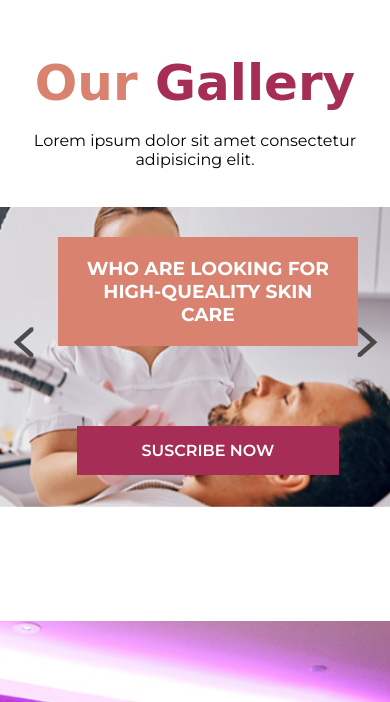
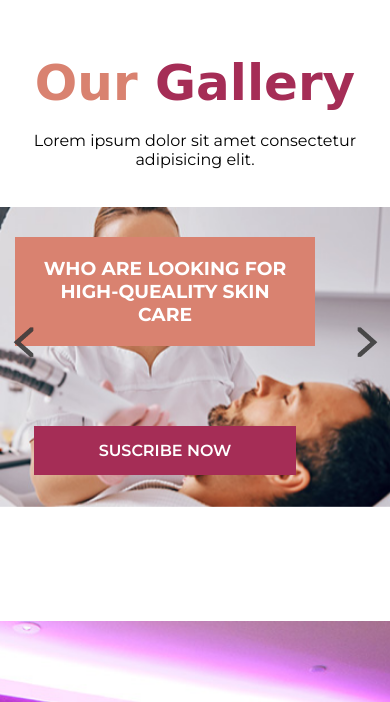
Before and after one commit to JosueEb/SpaLandingPage, a plain HTML site: page index.html in a window 390 px wide. Shown: the part 7579-8281 px from the top of the page. Drawn offline with nearby package versions, Linux system fonts and the light colour scheme; some packages are replaced by stand-ins of ours; a script that the page names is missing; a web font is replaced by a local one.

Commit message:
corrección en movil

```diff
--- a/imports/responsiveslides.css
+++ b/imports/responsiveslides.css
@@ -147,7 +147,8 @@
     justify-content: center;
     align-items: center;
     padding: 10px;
-    left: 11%;
+    left: 0;
+    right: 0;
     top: 20px;
   }
 
```
